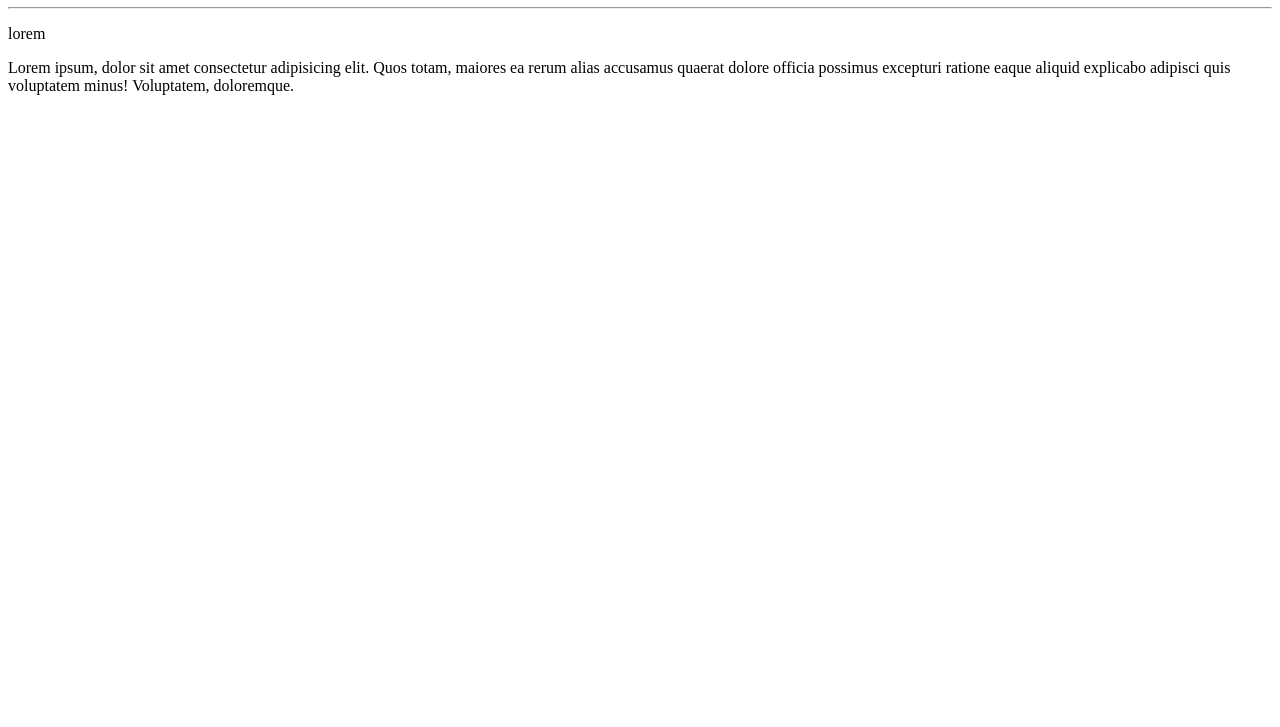
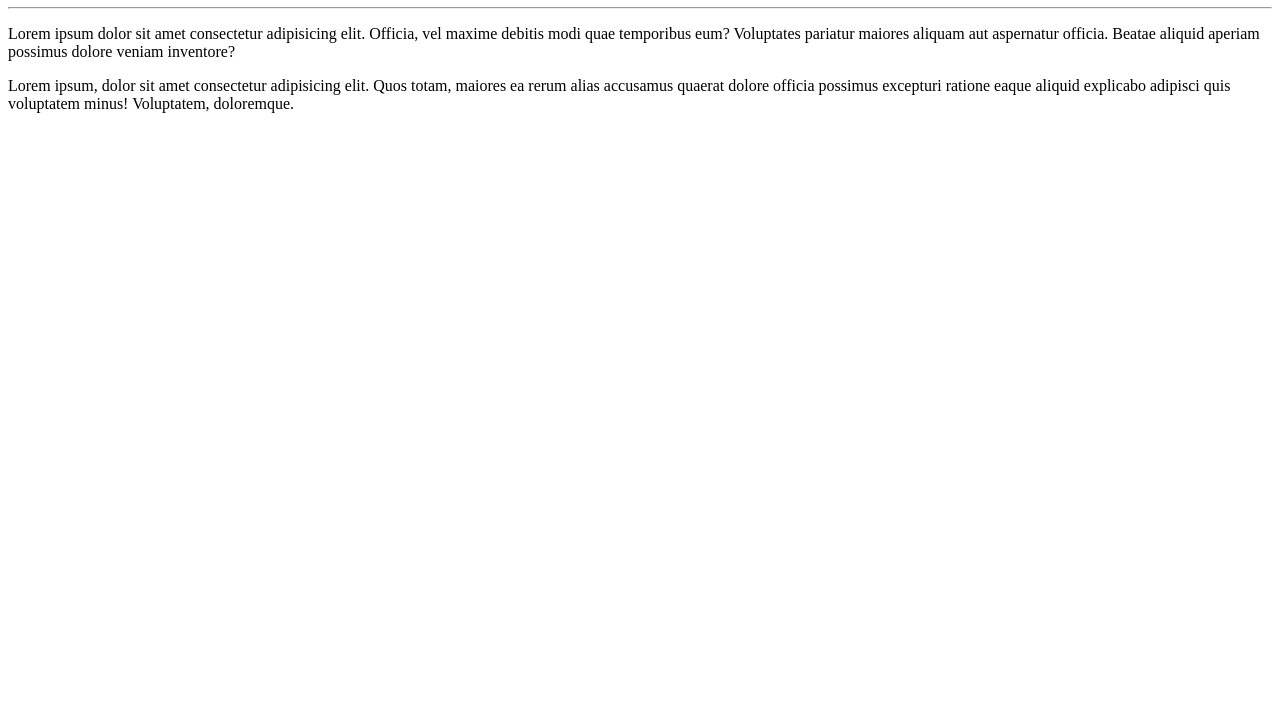
Before and after one commit to estrelosamente/ESTRELOSA, a plain HTML site: page site exemplar/index.html in a window 1280 px wide. Shown: the part 73-800 px from the top of the page. Drawn offline with Linux system fonts and the light colour scheme.

Commit message:
adicionei mais um paragrafo

```diff
--- a/site exemplar/index.html
+++ b/site exemplar/index.html
@@ -8,7 +8,7 @@
 <body>
   <h1> hello world</h1>
   <hr>
-  <p>lorem
+  <p>Lorem ipsum dolor sit amet consectetur adipisicing elit. Officia, vel maxime debitis modi quae temporibus eum? Voluptates pariatur maiores aliquam aut aspernatur officia. Beatae aliquid aperiam possimus dolore veniam inventore?
 
   </p> Lorem ipsum, dolor sit amet consectetur adipisicing elit. Quos totam, maiores ea rerum alias accusamus quaerat dolore officia possimus excepturi ratione eaque aliquid explicabo adipisci quis voluptatem minus! Voluptatem, doloremque.
 </body>
```
